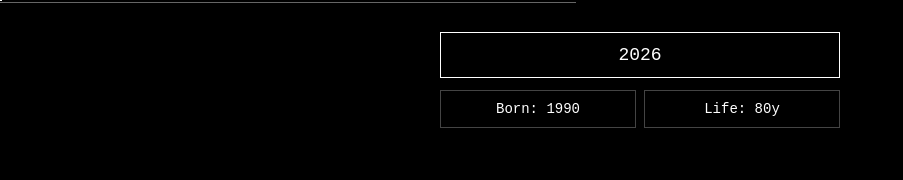
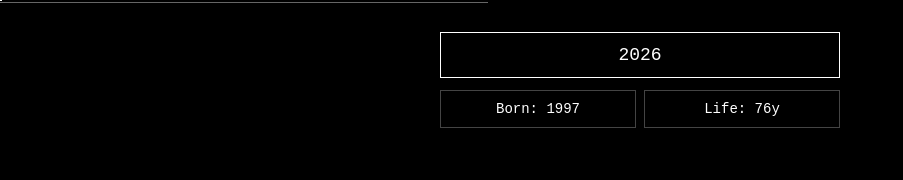
Before and after one commit to nevetsagetro/memento-mori, a React (Vite) app: page / in a window 1280 px wide. Shown: the top 180 px of the page, without its empty margins (0-903 px from the left). Built offline with nearby package versions, Linux system fonts and the light colour scheme.

Commit message:
changing the real birth and update tha slected year)

```diff
--- a/src/components/year-tracker-2026.tsx
+++ b/src/components/year-tracker-2026.tsx
@@ -1,10 +1,10 @@
 import { useState, useEffect, useRef } from 'react';
 
 const MementoMori = () => {
-  const [selectedYear, setSelectedYear] = useState(2026);
+  const [selectedYear, setSelectedYear] = useState(new Date().getFullYear());
   const [currentTime, setCurrentTime] = useState(new Date());
-  const [birthYear, setBirthYear] = useState(1990);
-  const [lifeExpectancy, setLifeExpectancy] = useState(80);
+  const [birthYear, setBirthYear] = useState(1997);
+  const [lifeExpectancy, setLifeExpectancy] = useState(76);
   const [virtueMarked, setVirtueMarked] = useState(false);
   const [lastVirtueDate, setLastVirtueDate] = useState<string | null>(null);
   const [cosmicView, setCosmicView] = useState(false);
```
